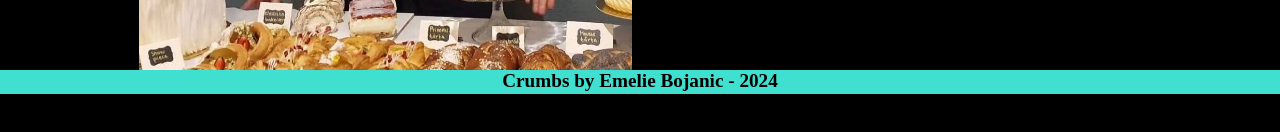
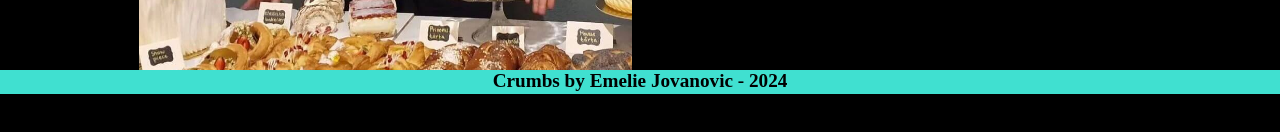
Before and after one commit to DanielDarwiche/crumbsbyemelie, a React (Vite) app: page /kontakt in a window 1280 px wide. Shown: the part 706-838 px from the top of the page. Built offline with nearby package versions, Linux system fonts and the light colour scheme.

Commit message:
footer detail

```diff
--- a/src/components/Footer.tsx
+++ b/src/components/Footer.tsx
@@ -3,7 +3,7 @@ const currentYear = new Date().getFullYear();
 const Footer = ():JSX.Element => {
   return (
     <div className="footer">
-      Crumbs by Emelie Bojanic  - {currentYear}
+      Crumbs by Emelie Jovanovic - {currentYear}
     </div>
   );
 };
```
